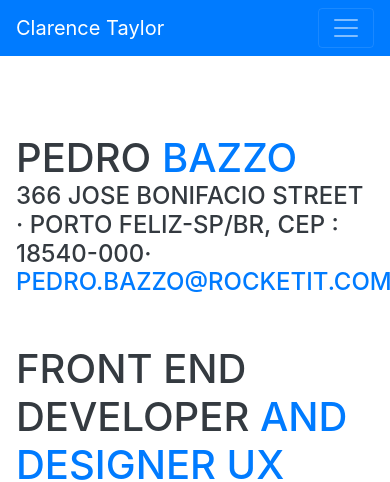
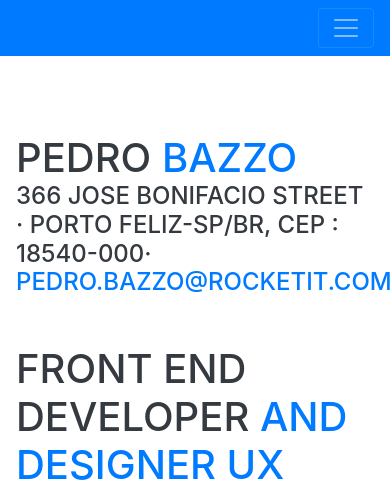
Before and after one commit to pedropbazzo/Portif-lio, a website with bundled scripts: page index.html in a window 390 px wide. Shown: the top 482 px of the page. Built offline with nearby package versions, Linux system fonts and the light colour scheme; a web font is replaced by a local one.

Commit message:
Update index.html

```diff
--- a/index.html
+++ b/index.html
@@ -27,7 +27,7 @@
 
   <nav class="navbar navbar-expand-lg navbar-dark bg-primary fixed-top" id="sideNav">
     <a class="navbar-brand js-scroll-trigger" href="#page-top">
-      <span class="d-block d-lg-none">Clarence Taylor</span>
+      <span class="d-block d-lg-none"></span>
       <span class="d-none d-lg-block">
         <img class="img-fluid img-profile rounded-circle mx-auto mb-2" src="img/pedro.jpeg" alt="">
       </span>
```
